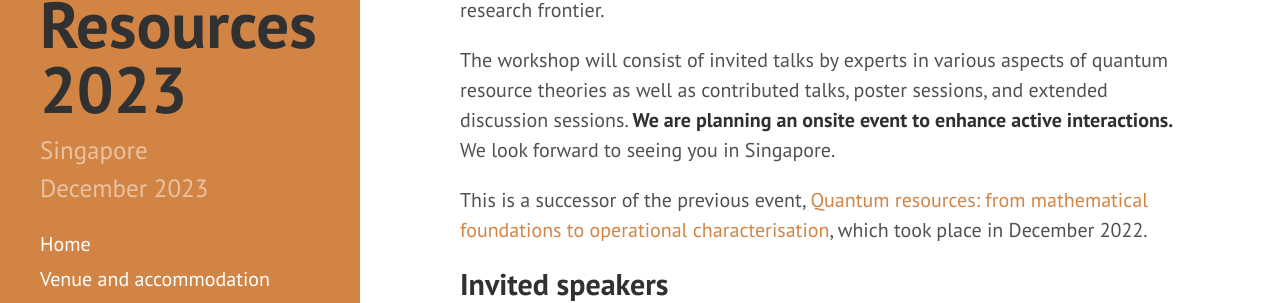
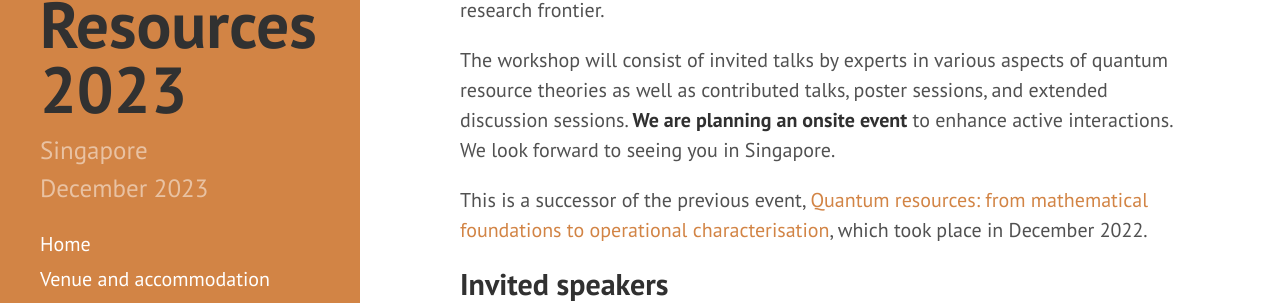
Before and after one commit to RyujiPat2/RyujiPat2.github.io, a Jekyll site: the page built from index.md, in a window 1280 px wide and 900 px high, scrolled down 501 px. Shown: the part 153-456 px from the top of the window. Built offline with Jekyll 4.4.1, drawn with Linux system fonts in a browser that asks for light colours; nearby versions of some CDN libraries.

```diff
--- a/index.md
+++ b/index.md
@@ -16,7 +16,7 @@ order: 1
 
 The workshop *Quantum Resources 2023* focuses on quantum resource theories broadly defined, ranging from abstract mathematical descriptions of quantum resources to operational characterizations of various features in quantum systems and computational tasks. The workshop aims to provide a casual opportunity to discuss recent developments in the field and initiate new collaborations to push the research frontier.
 
-The workshop will consist of invited talks by experts in various aspects of quantum resource theories as well as contributed talks, poster sessions, and extended discussion sessions. **We are planning an onsite event to enhance active interactions.** We look forward to seeing you in Singapore.
+The workshop will consist of invited talks by experts in various aspects of quantum resource theories as well as contributed talks, poster sessions, and extended discussion sessions. **We are planning an onsite event** to enhance active interactions. We look forward to seeing you in Singapore.
 
 This is a successor of the previous event, [Quantum resources: from mathematical foundations to operational characterisation](https://2022.quantumresources.science/), which took place in December 2022.
 
```
